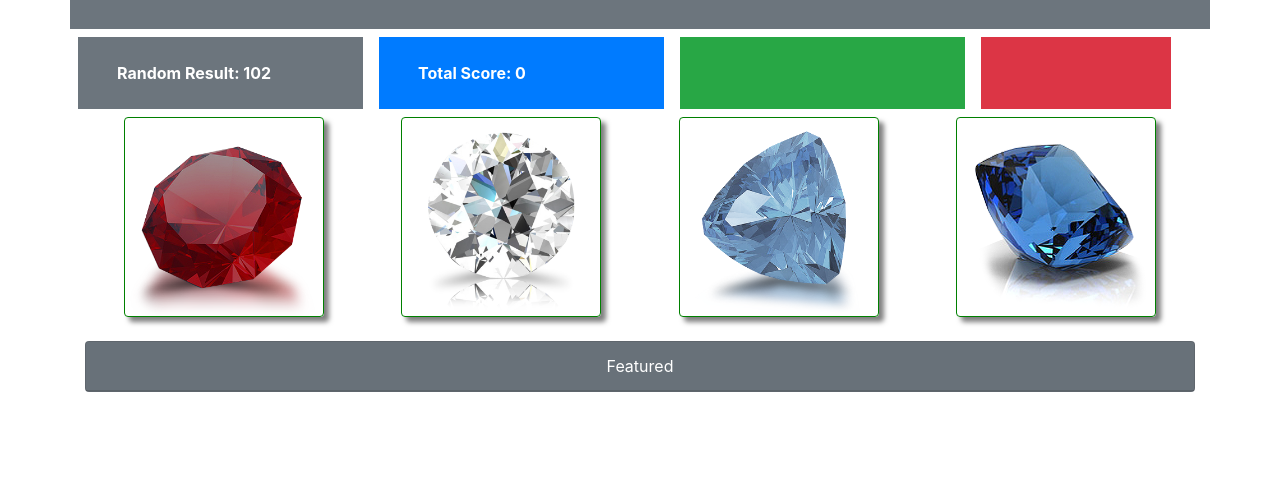
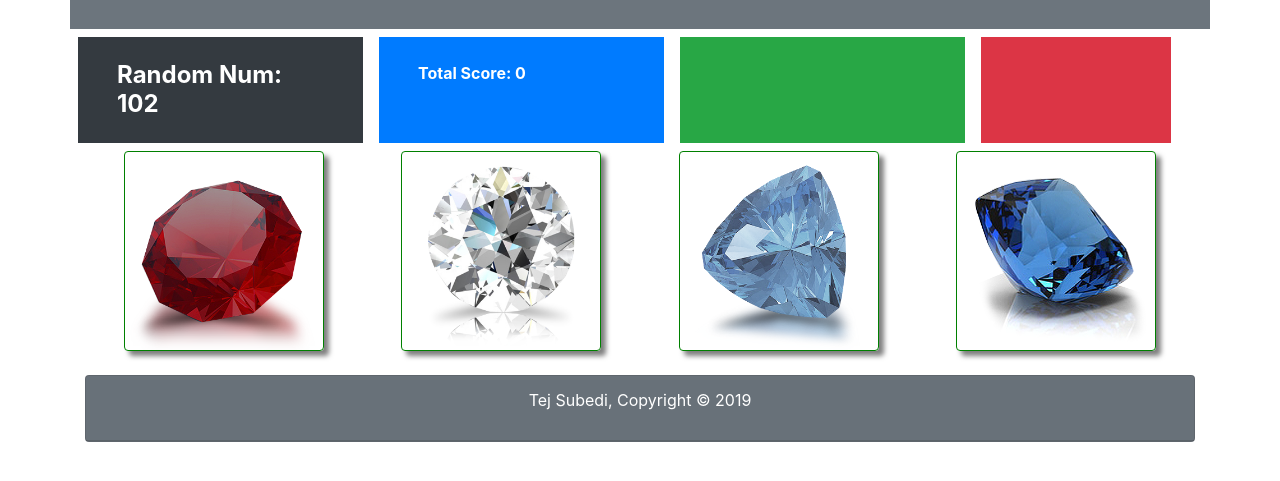
Before and after one commit to tejsubedi/unit-4-game, a plain HTML site: page index.html in a window 1280 px wide. Shown: the part 83-564 px from the top of the page. Drawn offline with nearby package versions, Linux system fonts and the light colour scheme.

Commit message:
some css and html has been changed

```diff
--- a/assets/javascript/game.js
+++ b/assets/javascript/game.js
@@ -19,7 +19,7 @@ var resetAndStart = function() {
 
 random_result = Math.floor(Math.random() * 101) + 19; //hoisting
 console.log(random_result);
-$("#result").html("Random Result:  " + random_result);
+$("#result").html("Random Num: " + random_result);
 
 for(var i =0; i < 4; i++){
 
--- a/index.html
+++ b/index.html
@@ -32,8 +32,8 @@
             </div>
         </div>
         <div class="row">
-            <div class="col-md-3 bg-secondary m-2">
-                <p id="result" class="text-white p-3 m-2 font-weight-bold "></p>
+            <div class="col-md-3 bg-dark m-2">
+                <h4 id="result" class="text-white p-3 m-2 font-weight-bold "></h4>
             </div>
             <div class="col-md-3 bg-primary m-2">
                 <p id="previous" class="text-white p-3 m-2 font-weight-bold "></p>
@@ -53,7 +53,7 @@
         </div>
         <div class="card bg-secondary text-white">
                 <div class="card-header text-center">
-                  Featured
+                    <p>Tej Subedi, Copyright &copy; 2019</p>
                 </div>
               </div>
 
```
